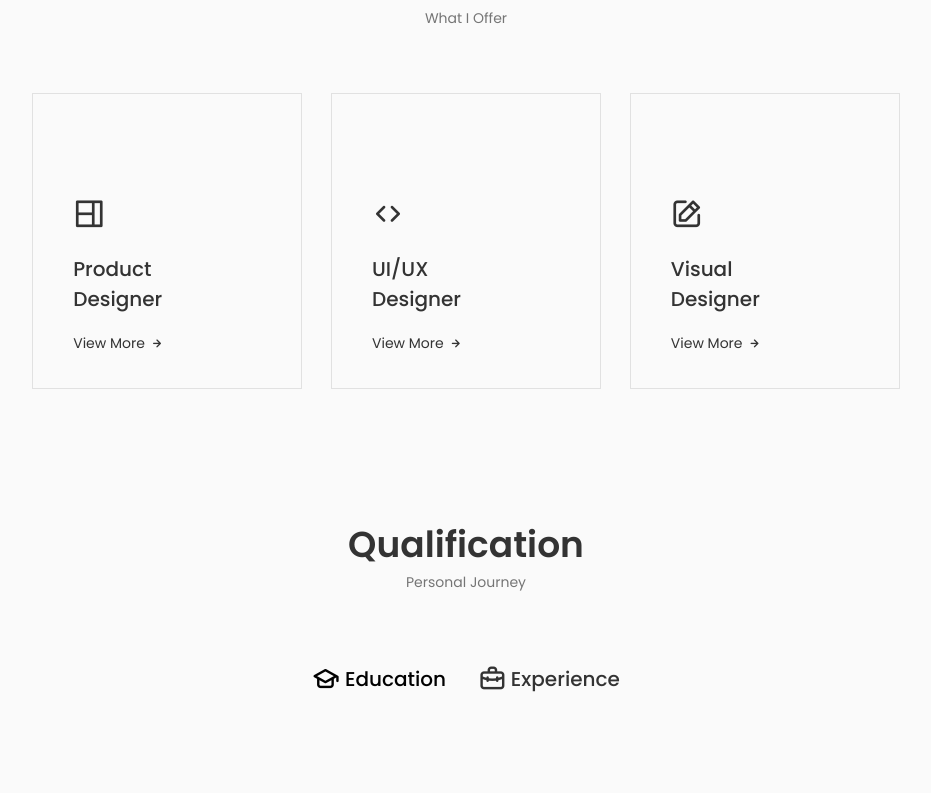
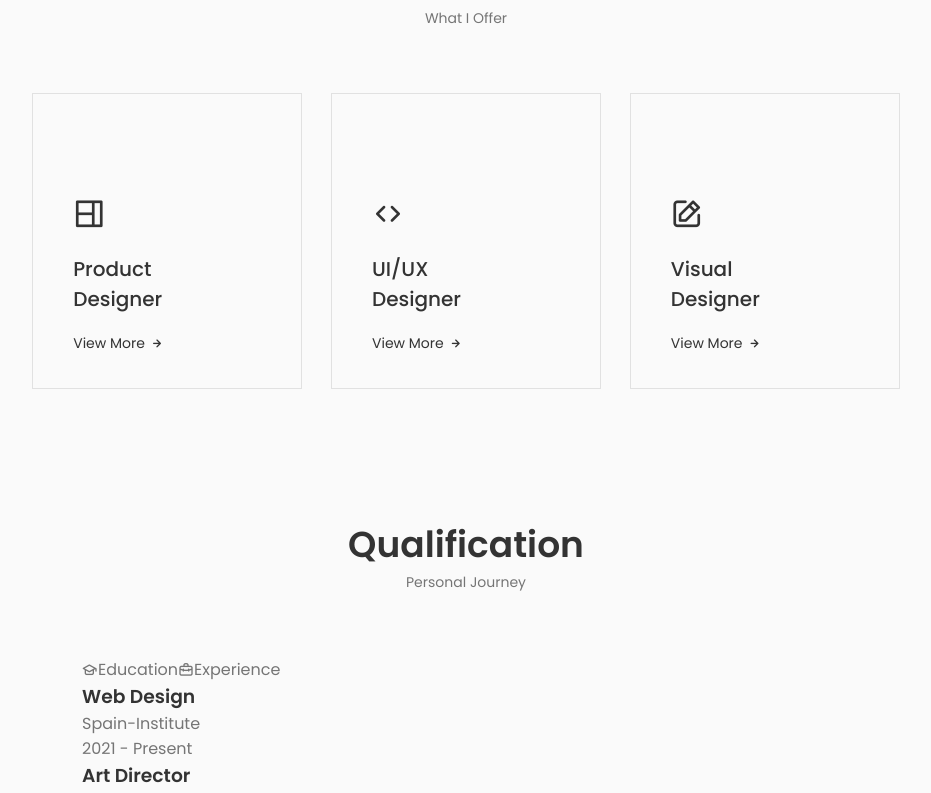
Before and after one commit to gyash21/THE-PORTFOLIO, a React (Create React App) app: page / in a window 1280 px wide. Shown: the part 2000-2793 px from the top of the page, without its empty margins (174-1105 px from the left). Before the commit the page ends 2764 px from the top, so only its background shows below. Built offline with nearby package versions, Linux system fonts and the light colour scheme.

Commit message:
fix- removing stylesheet

```diff
--- a/src/components/qualification/qualification.css
+++ b/src/components/qualification/qualification.css
@@ -2,72 +2,3 @@
 
     max-width: 768px;
 }
-
-
-.qualification__tabs{
-
-    display: flex;
-    justify-content: center;
-    margin-bottom: var(--mb-2);
-}
-
-.qualification__button{
-
-    font-size: var(--h3-font-size);
-    font-weight: var(--font-medium);
-    color: var(--title-color);
-    margin: 0 var(--mb-1);
-    cursor: pointer;
-}
-
-
-.qualification__button:hover{
-    color: var(--title-color-dark);
-}
-
-.qualification__icon{
-
-    font-size: 1.8rem;
-    margin-right: var(--mb-0-25);
-
-}
-
-.qualification__active{
-    color: var(--title-color-dark);
-}
-
-
-.qualification__sections{
-
-    display: grid;
-    grid-template-columns: 0.5fr;
-    justify-content: center;
-}
-
-
-.qualification__content{
-
-    display: none;
-}
-
-
-.qualification__content-active{
-
-    display: block;
-}
-
-
-.qualification__data{
-
-    display: grid;
-    grid-template-columns: 1fr max-content 1fr;
-    column-gap: 1.5rem;
-
-}
-
-
-.qualification__title{
-
-    font-size: var(--normal-font-size);
-    font-weight: var(--font-medium);
-}
```
